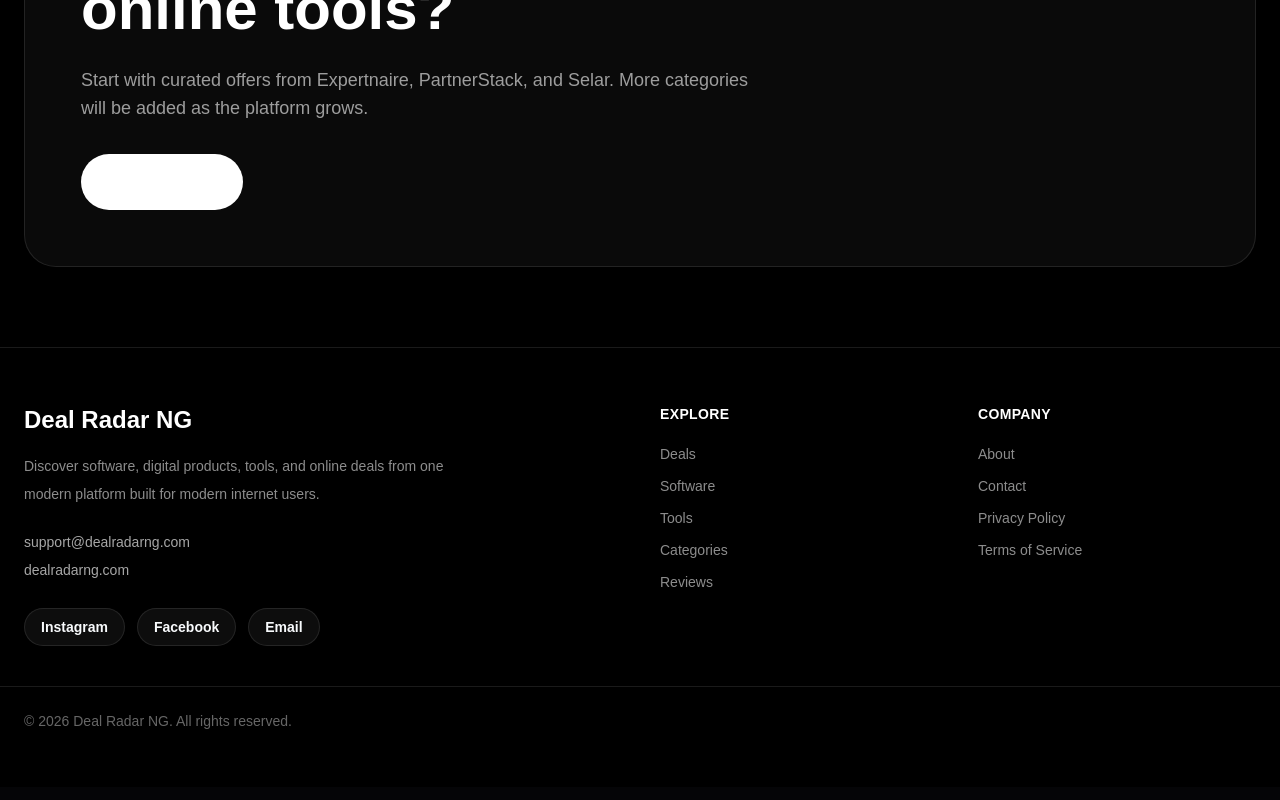
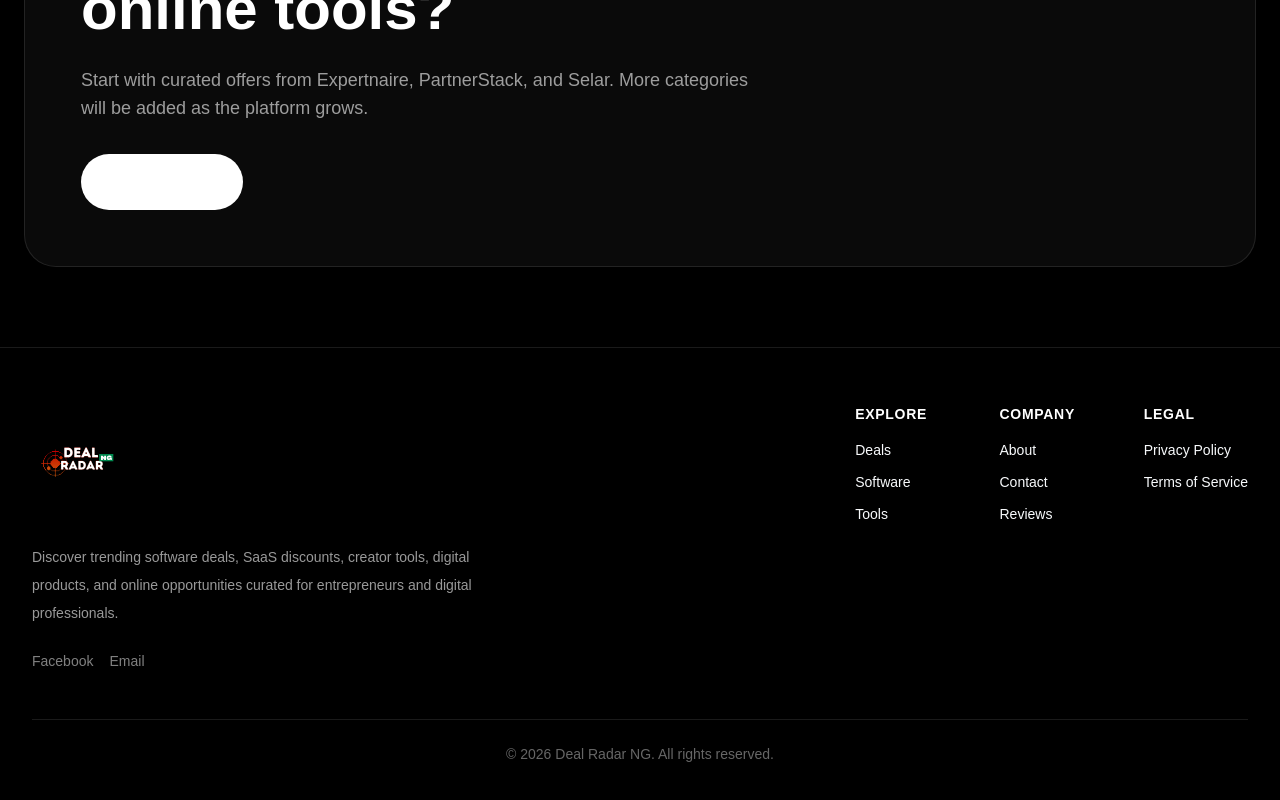
Before and after one commit to Oyewolesyl/dealradarng, a Next.js app: page / in a window 1280 px wide. Shown: the part 3046-3846 px from the top of the page. Built offline with nearby package versions, Linux system fonts and the light colour scheme.

Commit message:
Refine navbar and footer branding

```diff
--- a/components/Footer.tsx
+++ b/components/Footer.tsx
@@ -1,45 +1,109 @@
+import Image from "next/image";
 import Link from "next/link";
+
+const footerLinks = {
+  Explore: [
+    { href: "/deals", label: "Deals" },
+    { href: "/software", label: "Software" },
+    { href: "/tools", label: "Tools" },
+  ],
+  Company: [
+    { href: "/about", label: "About" },
+    { href: "/contact", label: "Contact" },
+    { href: "/reviews", label: "Reviews" },
+  ],
+  Legal: [
+    { href: "/privacy", label: "Privacy Policy" },
+    { href: "/terms", label: "Terms of Service" },
+  ],
+};
 
 export default function Footer() {
   return (
-    <footer className="border-t border-white/10 bg-black py-10 sm:py-14">
-      <div className="mx-auto grid max-w-7xl gap-10 px-5 sm:px-6 md:grid-cols-4">
-        <div className="md:col-span-2">
-          <h2 className="text-2xl font-black text-white">Deal Radar NG</h2>
-          <p className="mt-4 max-w-md text-sm leading-7 text-white/55">Discover software, digital products, tools, and online deals from one modern platform built for modern internet users.</p>
-          <div className="mt-6 space-y-2 text-sm text-white/65">
-            <p>support@dealradarng.com</p>
-            <p>dealradarng.com</p>
+    <footer className="border-t border-white/10 bg-black">
+
+      <div className="flex flex-col gap-12 px-5 py-14 sm:px-6 lg:px-8">
+
+        <div className="flex flex-col gap-10 lg:flex-row lg:justify-between">
+
+          <div className="max-w-md">
+
+            <Link href="/" className="inline-flex items-center">
+              <div className="relative overflow-hidden h-20 w-52 sm:h-24 sm:w-64 md:h-28 md:w-72">
+                <Image
+                  src="/brand/main-logo-white.svg"
+                  alt="Deal Radar NG"
+                  fill
+                  priority
+                  className="object-contain object-left scale-110"
+                />
+              </div>
+            </Link>
+
+            <p className="mt-5 text-sm leading-7 text-white/60">
+              Discover trending software deals, SaaS discounts,
+              creator tools, digital products, and online opportunities
+              curated for entrepreneurs and digital professionals.
+            </p>
+
+            <div className="mt-6 flex flex-wrap items-center gap-4 text-sm text-white/50">
+
+              <a
+                href="https://web.facebook.com/profile.php?id=61589743959335"
+                target="_blank"
+                rel="noreferrer"
+                className="transition hover:text-white"
+              >
+                Facebook
+              </a>
+
+              <a
+                href="mailto:support@dealradarng.com"
+                className="transition hover:text-white"
+              >
+                Email
+              </a>
+
+            </div>
+
           </div>
-          <div className="mt-7 flex flex-wrap gap-3">
-            <a href="https://www.instagram.com/dealradarng_/" target="_blank" rel="noreferrer" className="rounded-full border border-white/10 bg-white/5 px-4 py-2 text-sm font-semibold text-white transition hover:bg-white hover:text-black">Instagram</a>
-            <a href="https://web.facebook.com/profile.php?id=61589743959335" target="_blank" rel="noreferrer" className="rounded-full border border-white/10 bg-white/5 px-4 py-2 text-sm font-semibold text-white transition hover:bg-white hover:text-black">Facebook</a>
-            <a href="mailto:support@dealradarng.com" className="rounded-full border border-white/10 bg-white/5 px-4 py-2 text-sm font-semibold text-white transition hover:bg-white hover:text-black">Email</a>
+
+          <div className="grid grid-cols-2 gap-10 sm:grid-cols-3">
+
+            {Object.entries(footerLinks).map(([title, links]) => (
+              <div key={title}>
+
+                <h3 className="mb-4 text-sm font-bold uppercase tracking-wider text-white">
+                  {title}
+                </h3>
+
+                <div className="flex flex-col gap-3">
+
+                  {links.map((link) => (
+                    <Link
+                      key={link.href}
+                      href={link.href}
+                      className="text-sm text-white/60 transition hover:text-white"
+                    >
+                      {link.label}
+                    </Link>
+                  ))}
+
+                </div>
+
+              </div>
+            ))}
+
           </div>
+
         </div>
-        <div>
-          <h3 className="mb-5 text-sm font-bold uppercase tracking-wide text-white">Explore</h3>
-          <div className="space-y-3 text-sm text-white/55">
-            <Link href="/deals" className="block hover:text-white">Deals</Link>
-            <Link href="/software" className="block hover:text-white">Software</Link>
-            <Link href="/tools" className="block hover:text-white">Tools</Link>
-            <Link href="/categories" className="block hover:text-white">Categories</Link>
-            <Link href="/reviews" className="block hover:text-white">Reviews</Link>
-          </div>
+
+        <div className="border-t border-white/10 pt-6 text-center text-sm text-white/40">
+          © {new Date().getFullYear()} Deal Radar NG. All rights reserved.
         </div>
-        <div>
-          <h3 className="mb-5 text-sm font-bold uppercase tracking-wide text-white">Company</h3>
-          <div className="space-y-3 text-sm text-white/55">
-            <Link href="/about" className="block hover:text-white">About</Link>
-            <Link href="/contact" className="block hover:text-white">Contact</Link>
-            <Link href="/privacy" className="block hover:text-white">Privacy Policy</Link>
-            <Link href="/terms" className="block hover:text-white">Terms of Service</Link>
-          </div>
-        </div>
+
       </div>
-      <div className="mx-auto mt-10 max-w-7xl border-t border-white/10 px-5 pt-6 sm:px-6">
-        <p className="text-sm text-white/40">© 2026 Deal Radar NG. All rights reserved.</p>
-      </div>
+
     </footer>
   );
 }
```
